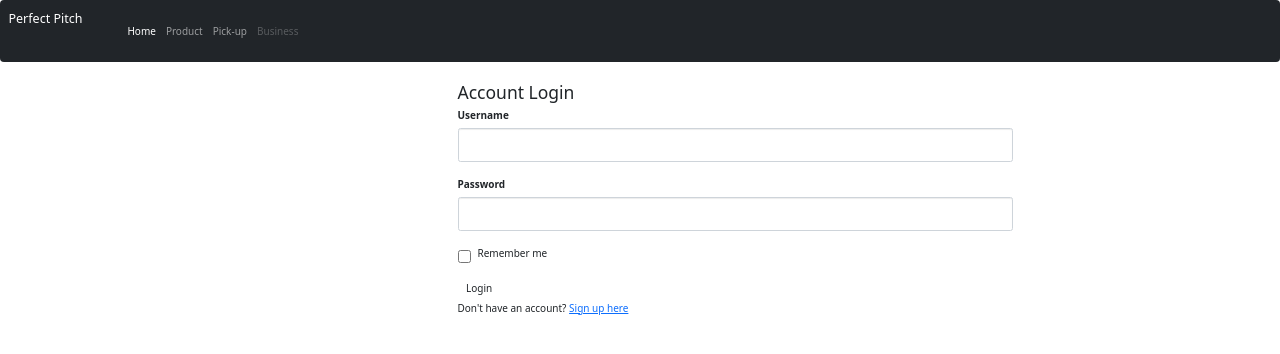
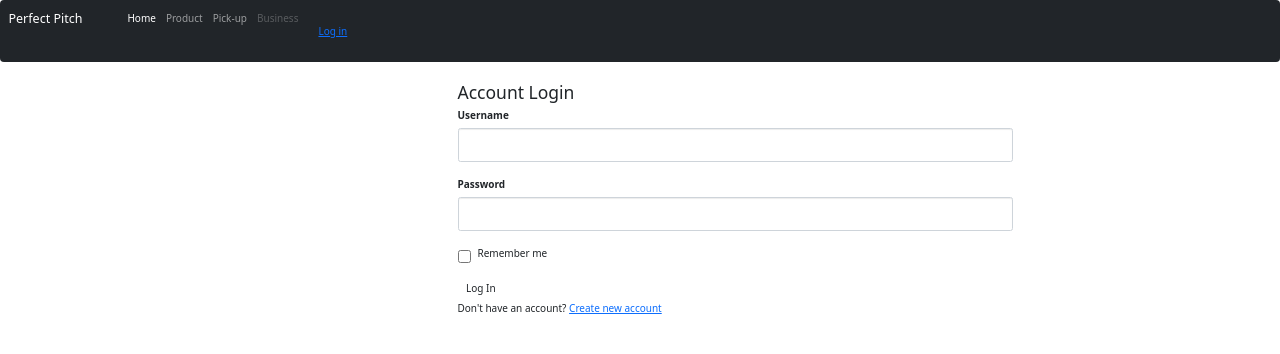
Before and after one commit to Esther-Anyona/pitch-perfect, a Flask app: page /authenticate/auth/login in a window 1280 px wide. Shown: the top 354 px of the page. Run offline with Flask 2, Linux system fonts and the light colour scheme; some libraries are stand-ins or nearby versions.

Commit message:
Add logout view, login state and flash messages

```diff
--- a/app/auth/forms.py
+++ b/app/auth/forms.py
@@ -8,7 +8,7 @@ class RegistrationForm(FlaskForm):
     username = StringField('Enter your username',validators = [InputRequired()])
     password = PasswordField('Password',validators = [InputRequired(), EqualTo('password_confirm',message = 'Passwords must match')])
     password_confirm = PasswordField('Confirm Passwords',validators = [InputRequired()])
-    submit = SubmitField('Sign Up')
+    submit = SubmitField('Create Account')
 
     def validate_email(self,data_field):
         if User.query.filter_by(email =data_field.data).first():
@@ -23,4 +23,4 @@ class LoginForm(FlaskForm):
     username = StringField('Username', validators=[InputRequired()])
     password = PasswordField('Password',validators =[InputRequired()])
     remember = BooleanField('Remember me')
-    submit = SubmitField('Login')
+    submit = SubmitField('Log In')
--- a/app/auth/views.py
+++ b/app/auth/views.py
@@ -32,3 +32,10 @@ def login():
 
     title = "Account login"
     return render_template('auth/login.html',login_form = login_form,title=title)
+
+
+@auth.route('auth/logout')
+@login_required
+def logout():
+    logout_user()
+    return redirect(url_for("main.index"))
--- a/app/templates/auth/login.html
+++ b/app/templates/auth/login.html
@@ -9,9 +9,17 @@
 <div class="row mt-50">
 <div class="col-md-4"> </div>
 <div class="col-md-6">
+   <!--Flash message here-->
+   {% for message in get_flashed_messages() %}
+   <div class="alert alert-danger">
+   <button type="button" class="close" data-dismiss="alert">&times;</button>
+   {{ message }}
+   </div>
+ {% endfor %}
+ <!-- Form here -->
 <h3>Account Login</h3>
 {{wtf.quick_form(login_form)}}
-<p> Don't have an account? <a id="login" href="{{url_for('auth.register')}}">Sign up here</a></p>
+<p> Don't have an account? <a id="login" href="{{url_for('auth.register')}}">Create new account</a></p>
 </div>
 <div class="col-md-4"></div>
 </div>
--- a/app/templates/nav.html
+++ b/app/templates/nav.html
@@ -10,6 +10,15 @@
           <a class="nav-link" href="#">Product</a>
           <a class="nav-link" href="#">Pick-up</a>
           <a class="nav-link disabled">Business</a>
+
+          <ul class="nav navbar-nav navbar-right">
+            {% if current_user.is_authenticated %}
+            <li style="color:white;padding:15px;">{{current_user.username}}</li>
+            <li><a href="{{url_for('auth.logout')}}">Log out</a></li>
+            {% else %}
+            <li><a href="{{url_for('auth.login')}}">Log in</a></li>
+            {%endif%}
+          </ul>
         </div>
       </div>
     </div>
```
